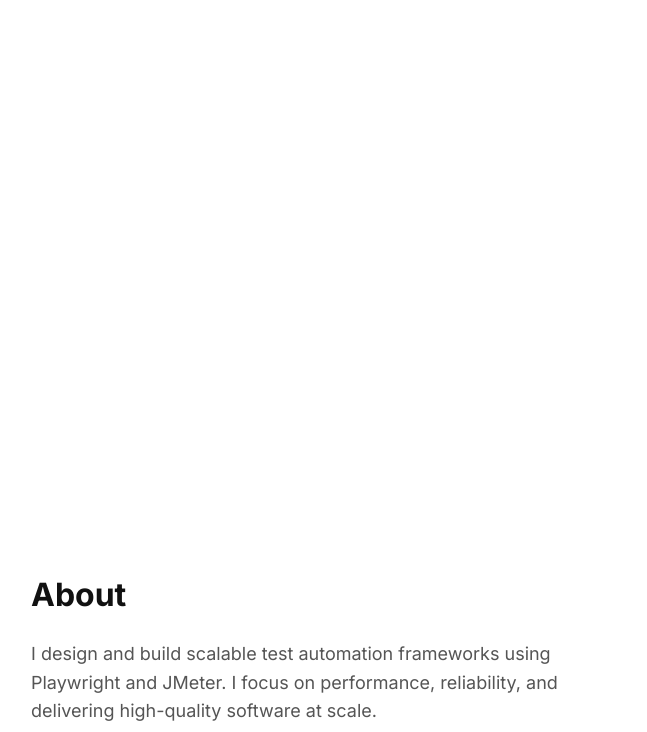
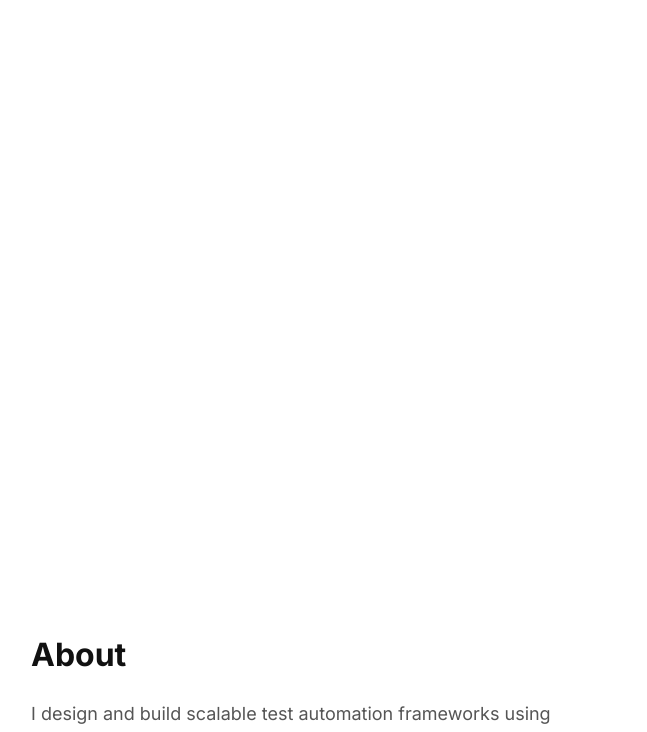
Before and after one commit to darshangdev/darshangurudev, a plain HTML site: page index.html in a window 1280 px wide. Shown: the part 618-1350 px from the top of the page, without its empty margins (109-756 px from the left). Drawn offline with Linux system fonts and the light colour scheme.

Commit message:
Add smooth scrolling and hover effect styles

```diff
--- a/index.html
+++ b/index.html
@@ -78,6 +78,16 @@
       color: #888;
       font-size: 14px;
     }
+    html {
+  scroll-behavior: smooth;
+}
+    .projects div:hover {
+  transform: translateY(-5px);
+  transition: 0.3s;
+}
+    section {
+  padding: 140px 20px;
+}
   </style>
 
 </head>
```
